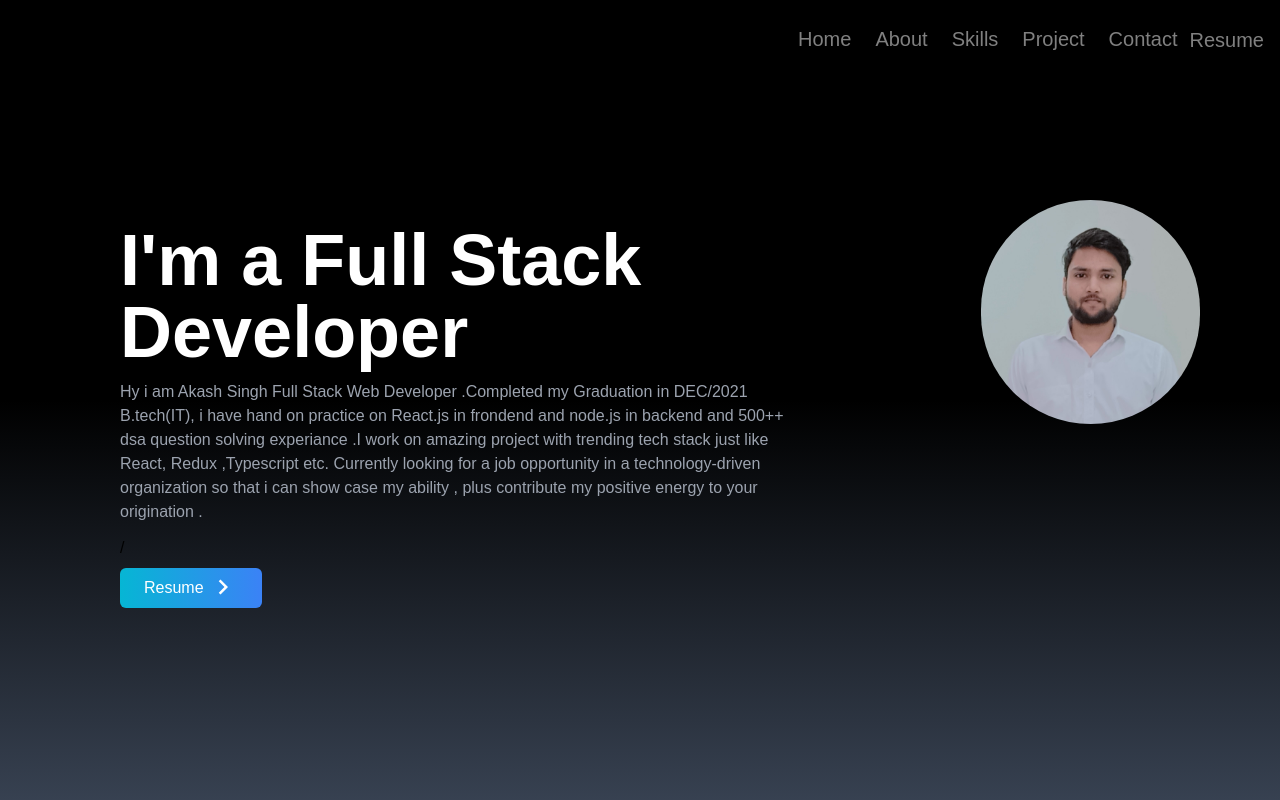
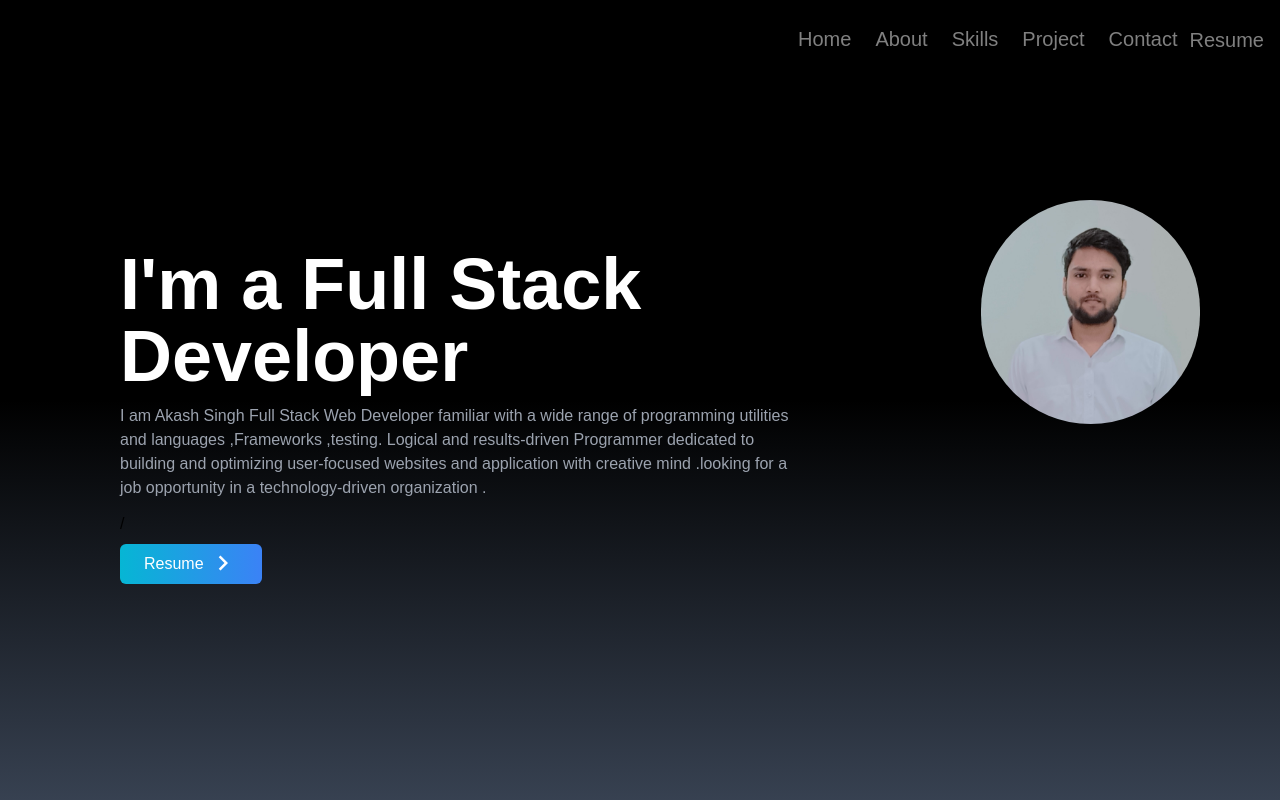
Before and after one commit to singh2198/singh2198.github.io, a React (Create React App) app: page / in a window 1280 px wide. Shown: the top 800 px of the page. Built offline with nearby package versions, Linux system fonts and the light colour scheme.

Commit message:
@home-about-change

```diff
--- a/src/Component/Home.jsx
+++ b/src/Component/Home.jsx
@@ -4,11 +4,7 @@ import { MdOutlineKeyboardArrowRight } from "react-icons/md";
 import { Link } from "react-scroll";
 import { Image } from "@chakra-ui/react";
 
-
-
 const Home = () => {
-
-
   function resume() {
     window.open(
       "https://drive.google.com/file/d/1IjOTS4_dS3rXx9T80Ppr4-NG_Vh2lmRV/view?usp=sharing",
@@ -31,16 +27,13 @@ const Home = () => {
             id="user-detail-intro"
             className="text-gray-400 py-3 sm:py-3 max-w-2xl"
           >
-            Hy i am <span id="user-detail-name">Akash Singh </span>Full Stack
-            Web Developer .Completed my Graduation in DEC/2021 B.tech(IT), i
-            have hand on practice on React.js in frondend and node.js in backend
-            and 500++ dsa question solving experiance .I work on amazing project
-            with trending tech stack just like React, Redux ,Typescript etc.
-            Currently looking for a job opportunity in a technology-driven
-            organization so that i can show case my ability , plus contribute my
-            positive energy to your origination .
+            I am <span id="user-detail-name">Akash Singh </span>Full Stack
+            Web Developer familiar with a wide range of programming utilities
+            and languages ,Frameworks ,testing. Logical and results-driven
+            Programmer dedicated to building and optimizing user-focused
+            websites and application with creative mind .looking for a job
+            opportunity in a technology-driven organization .
           </p>
-
           {/* <div  id="resume-button-2">
             <a
               href="Akash-Singh-Resume.pdf"
@@ -55,12 +48,9 @@ const Home = () => {
               Resume
 
             </a>
-          </div> */}/
-          <button
-            id="resume-button-2"
-            onClick={resume}
-
-          >
+          </div> */}
+          /
+          <button id="resume-button-2" onClick={resume}>
             <a
               id="resume-link-2"
               href="Akash-Singh-Resume.pdf"
@@ -78,12 +68,16 @@ const Home = () => {
         </div>
 
         <div className=" h-[108%,127%] sm:h-[50%] md:top-10 ">
-
           <img
             src={akashimg}
             alt="img"
             class="home-img"
-            style={{borderRadius:"9999px" ,height:"14rem", marginLeft:"auto",marginRight:"auto" }}
+            style={{
+              borderRadius: "9999px",
+              height: "14rem",
+              marginLeft: "auto",
+              marginRight: "auto",
+            }}
           />
           {/* className=".home-img rounded-full mx-auto w-lg h-48 md:h-[100%]  hover:cursor-pointer" */}
         </div>
```
Lines whose indentation alone changed are shown as unchanged.
